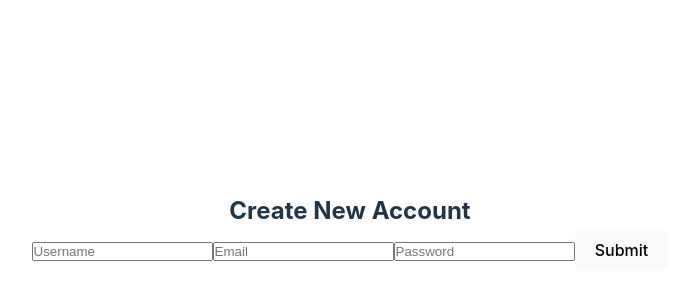
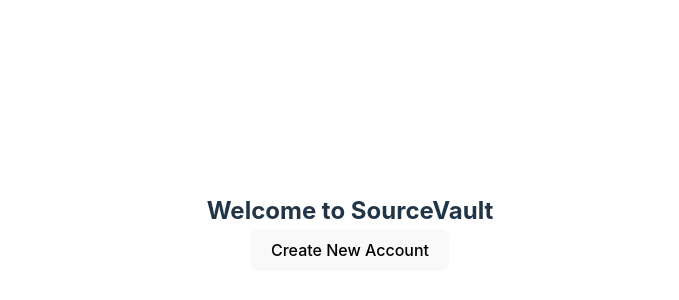
Before and after one commit to RitikaSingh2005/SourceVault-Full-Stack-VCS-Platform, a React (Vite) app in the folder Github-main/frontend-main/: page /signup in a window 1280 px wide. Shown: the part 168-468 px from the top of the page, without its empty margins (290-969 px from the left). Built offline with nearby package versions, Linux system fonts and the light colour scheme.

Commit message:
Update Signup.jsx

```diff
--- a/Github-main/frontend-main/src/components/auth/Signup.jsx
+++ b/Github-main/frontend-main/src/components/auth/Signup.jsx
@@ -2,7 +2,8 @@ import React, { useState } from 'react';
 import axios from 'axios';
 
 const Signup = () => {
-    // Keep your original state structure
+    // 1. Form dikhana hai ya nahi, iske liye state
+    const [showForm, setShowForm] = useState(false);
     const [formData, setFormData] = useState({
         username: '',
         email: '',
@@ -16,47 +17,35 @@ const Signup = () => {
     const handleSubmit = async (e) => {
         e.preventDefault();
         try {
-            // Using the full URL to reach your Render backend
             const response = await axios.post("https://sourcevault-backend.onrender.com/signup", formData);
             alert("Account created successfully!");
-            console.log("Response:", response.data);
         } catch (error) {
-            console.error("Signup error:", error);
-            alert("Error creating account. Please try again.");
+            console.error(error);
+            alert("Error creating account.");
         }
     };
 
     return (
         <div className="signup-container">
-            {/* YOUR ORIGINAL UI ELEMENTS GO HERE */}
-            <h2>Create New Account</h2>
-            <form onSubmit={handleSubmit}>
-                <input
-                    type="text"
-                    name="username"
-                    placeholder="Username"
-                    value={formData.username}
-                    onChange={handleChange}
-                    required
-                />
-                <input
-                    type="email"
-                    name="email"
-                    placeholder="Email"
-                    value={formData.email}
-                    onChange={handleChange}
-                    required
-                />
-                <input
-                    type="password"
-                    name="password"
-                    placeholder="Password"
-                    value={formData.password}
-                    onChange={handleChange}
-                    required
-                />
-                <button type="submit">Submit</button>
-            </form>
+            {/* Yahan tumhari original styling/content rahega */}
+            <h2>Welcome to SourceVault</h2>
+
+            {/* 2. Agar showForm 'false' hai, toh button dikhao */}
+            {!showForm && (
+                <button onClick={() => setShowForm(true)}>
+                    Create New Account
+                </button>
+            )}
+
+            {/* 3. Agar showForm 'true' hai, tabhi form dikhao */}
+            {showForm && (
+                <form onSubmit={handleSubmit}>
+                    <input name="username" placeholder="Username" onChange={handleChange} required />
+                    <input name="email" type="email" placeholder="Email" onChange={handleChange} required />
+                    <input name="password" type="password" placeholder="Password" onChange={handleChange} required />
+                    <button type="submit">Submit Details</button>
+                </form>
+            )}
         </div>
     );
 };
```
